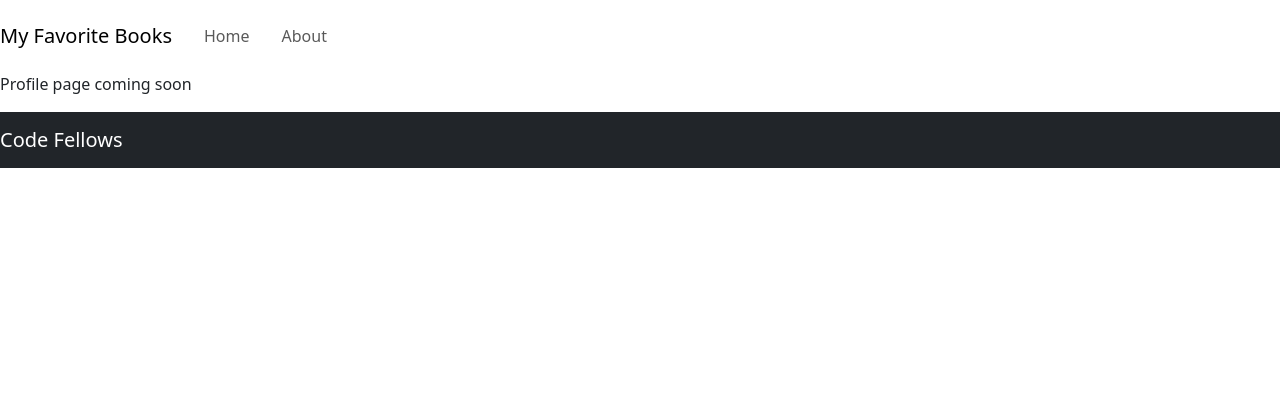
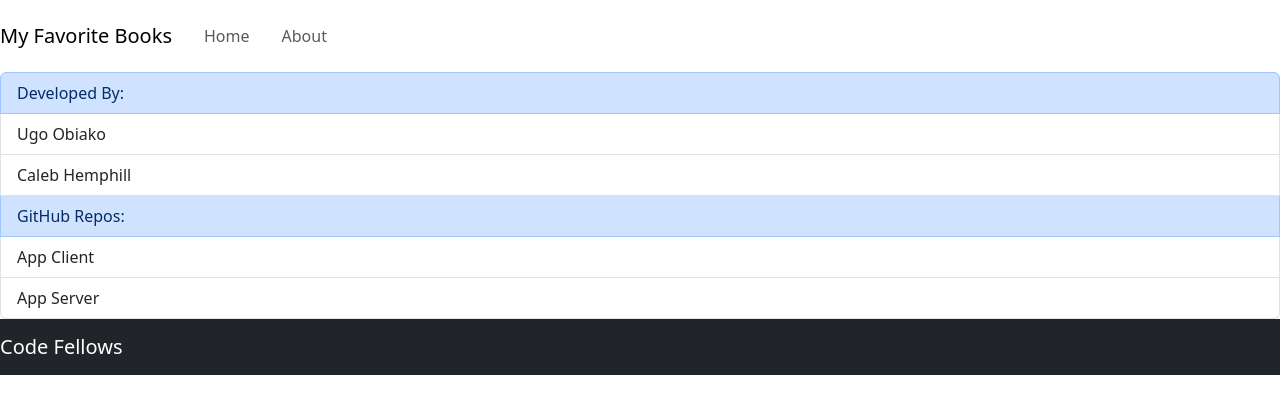
Before and after one commit to Ugo-Obiako/can-of-books-frontend, a React (Vite) app: page /About in a window 1280 px wide. Shown: the top 414 px of the page. Built offline with nearby package versions, Linux system fonts and the light colour scheme; no server answers.

Commit message:
Update about page

```diff
--- a/src/About.jsx
+++ b/src/About.jsx
@@ -1,11 +1,16 @@
-import { Component } from "react";
+import ListGroup from 'react-bootstrap/ListGroup';
 
-class Profile extends Component {
-
-  render() {
-    /* TODO: render information about the developers */
-    return <p>Profile page coming soon</p>
-  }
+function Profile() {
+  return (
+    <ListGroup>
+      <ListGroup.Item variant='primary'>Developed By:</ListGroup.Item>
+      <ListGroup.Item action href='https://github.com/Ugo-Obiako' target='_blank'>Ugo Obiako</ListGroup.Item>
+      <ListGroup.Item action href='https://github.com/kaylubh' target='_blank'>Caleb Hemphill</ListGroup.Item>
+      <ListGroup.Item variant='primary'>GitHub Repos:</ListGroup.Item>
+      <ListGroup.Item action href='https://github.com/Ugo-Obiako/can-of-books-frontend' target='_blank'>App Client</ListGroup.Item>
+      <ListGroup.Item action href='https://github.com/kaylubh/can-of-books-backend' target='_blank'>App Server</ListGroup.Item>
+    </ListGroup>
+  )
 }
 
 export default Profile;
```
